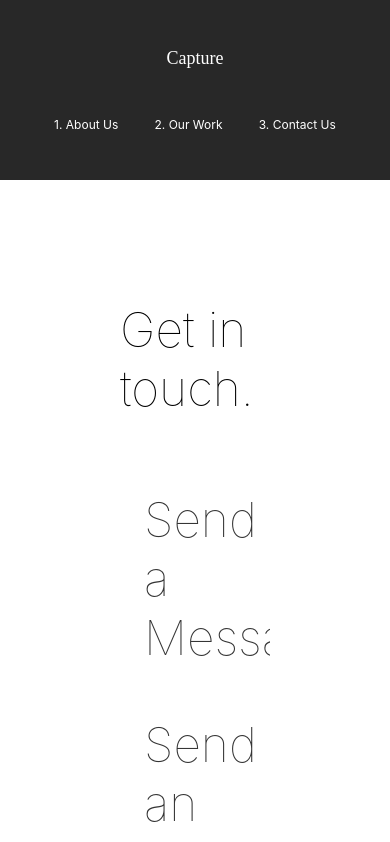
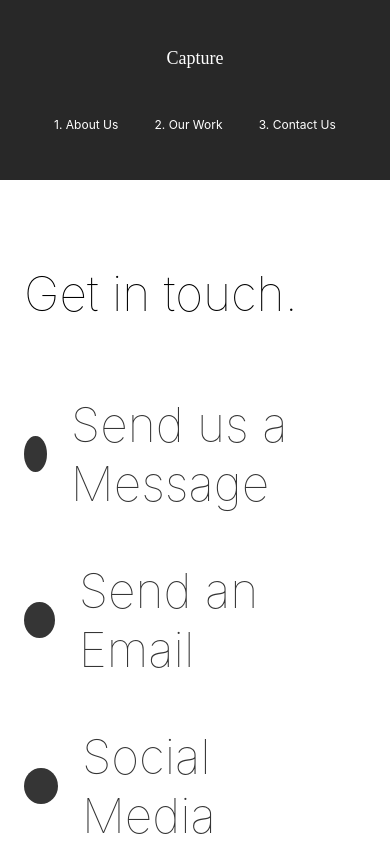
Before and after one commit to MatinSa7/CaptureSite, a React (Create React App) app: page /contact in a window 390 px wide. Shown: the top 842 px of the page. Built offline with nearby package versions, Linux system fonts and the light colour scheme; the HTML template or start-up script is replaced by a standard one.

Commit message:
mobile bug fix

```diff
--- a/src/pages/AboutUs.js
+++ b/src/pages/AboutUs.js
@@ -14,10 +14,10 @@ const AboutUs = () => {
       initial="hidden"
       animate="show"
     >
-      <ScrollTop />
       <AboutSection />
       <ServicesSection />
       <FaqSection />
+      <ScrollTop />
     </motion.div>
   );
 };
--- a/src/pages/ContactUs.js
+++ b/src/pages/ContactUs.js
@@ -49,7 +49,7 @@ const ContactStyled = styled(motion.div)`
   color: #353535;
   min-height: 90vh;
   @media (max-width: 1500px) {
-    padding: rem;
+    padding: 2rem;
     font-size: 1rem;
   }
 `;
```
